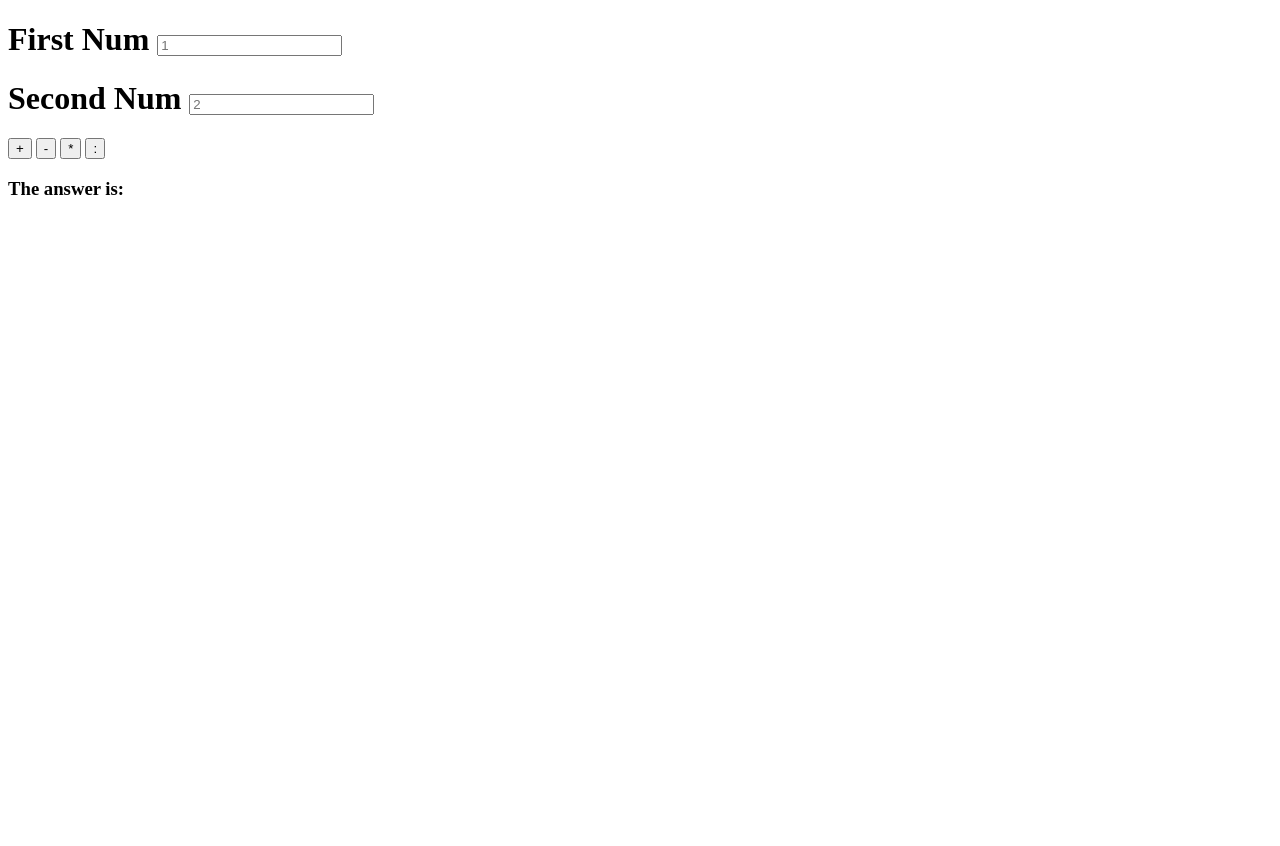
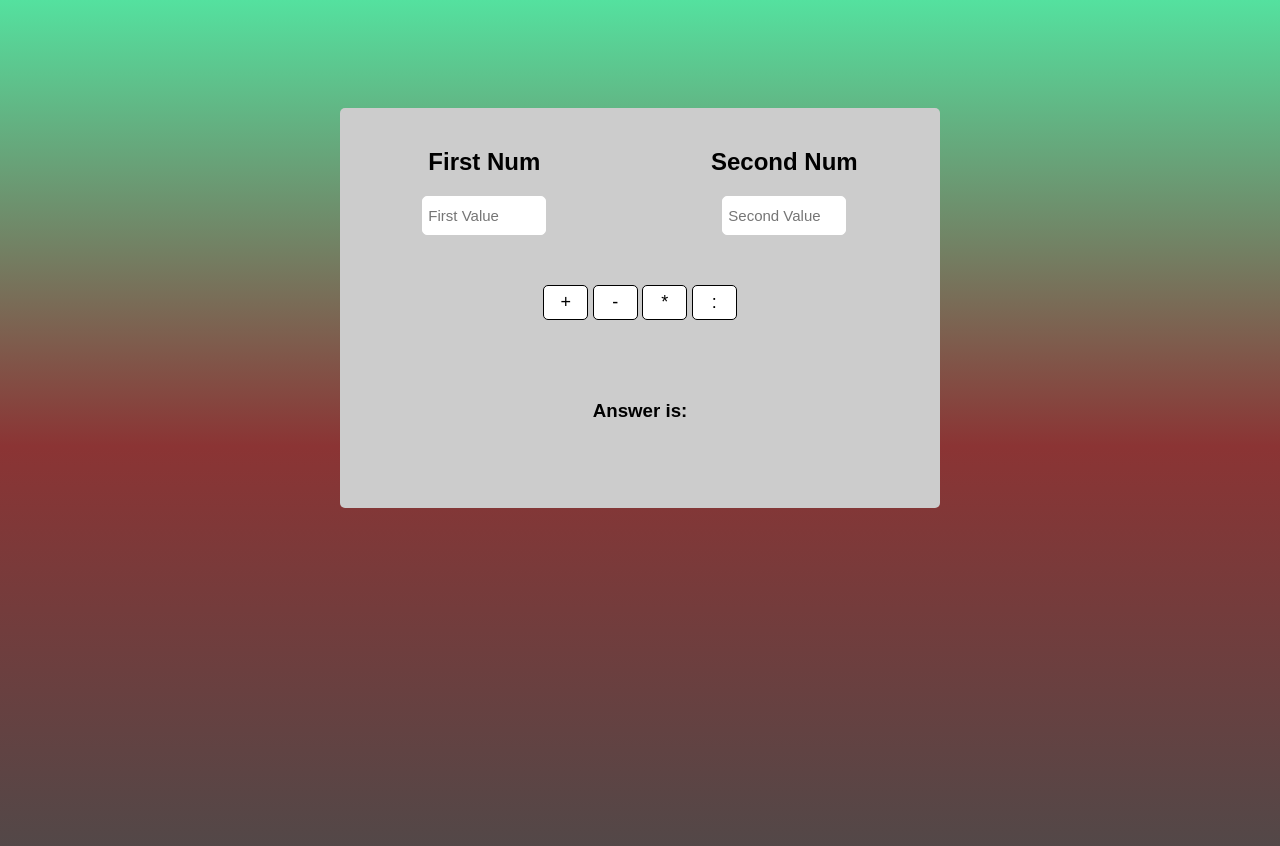
Before and after one commit to IbrohimMac/85-homework, a plain HTML site: page index.html in a window 1280 px wide. Before the commit the page ends 800 px from the top, so only its background shows below. Drawn offline with Linux system fonts and the light colour scheme.

Commit message:
calculator

```diff
--- a/index.html
+++ b/index.html
@@ -4,23 +4,41 @@
     <meta charset="UTF-8" />
     <meta name="viewport" content="width=device-width, initial-scale=1.0" />
     <title>Calculator</title>
+    <link rel="stylesheet" href="./sass/style.css" />
   </head>
   <body>
-    <h1>
-      First Num
+    <div class="container">
+      <div class="calculator">
+        <div class="firstBig">
+          <div class="first">
+            <h2>First Num</h2>
+            <input
+              type="number"
+              name="number"
+              id="num1"
+              placeholder="First Value"
+            />
+          </div>
 
-      <input type="number" name="number" id="num1" placeholder="1" />
-    </h1>
-    <h1>
-      Second Num
-      <input type="number" name="number" id="num2" placeholder="2" />
-    </h1>
+          <div class="second">
+            <h2>Second Num</h2>
+            <input
+              type="number"
+              name="number"
+              id="num2"
+              placeholder="Second Value"
+            />
+          </div>
+        </div>
 
-    <button id="plus">+</button>
-    <button id="minus">-</button>
-    <button id="umnoj">*</button>
-    <button id="delit">:</button>
-    <h3>The answer is: <output id="result"></output></h3>
+        <button id="plus">+</button>
+        <button id="minus">-</button>
+        <button id="umnoj">*</button>
+        <button id="delit">:</button>
+
+        <h3 class="answer">Answer is: <output id="result"></output></h3>
+      </div>
+    </div>
 
     <script src="/main.js"></script>
   </body>
--- /dev/null
+++ b/sass/style.scss
@@ -0,0 +1,52 @@
+body {
+  font-family: sans-serif;
+  display: flex;
+  justify-content: center;
+  //   background-color: #d8d5d5;
+  background: linear-gradient(#54e19f, #8b3434, #4c4a4a);
+  background-repeat: no-repeat;
+  height: 877px;
+  max-height: 876.9px;
+}
+.container {
+  max-width: 1440px;
+  margin: 0 auto;
+  padding: 0 20px;
+}
+.calculator {
+  background-color: #ccc;
+  border-radius: 5px;
+  width: 600px;
+  height: 400px;
+  text-align: center;
+  margin-top: 100px;
+  input {
+    width: 115px;
+    height: 35px;
+    outline: none;
+    cursor: pointer;
+    border: 1px solid #ffffff;
+    border-radius: 5px;
+    padding-left: 5px;
+    font-size: 15px;
+  }
+  button {
+    width: 45px;
+    height: 35px;
+    font-size: 18px;
+    cursor: pointer;
+    background-color: white;
+    border: none;
+    border: 1px solid black;
+    border-radius: 5px;
+  }
+  .firstBig {
+    display: flex;
+    justify-content: space-around;
+    padding-bottom: 50px;
+    padding-top: 20px;
+  }
+  .answer {
+    margin-top: 80px;
+  }
+}
```
Also changed, not shown: sass/style.css (added), 1 other file.
